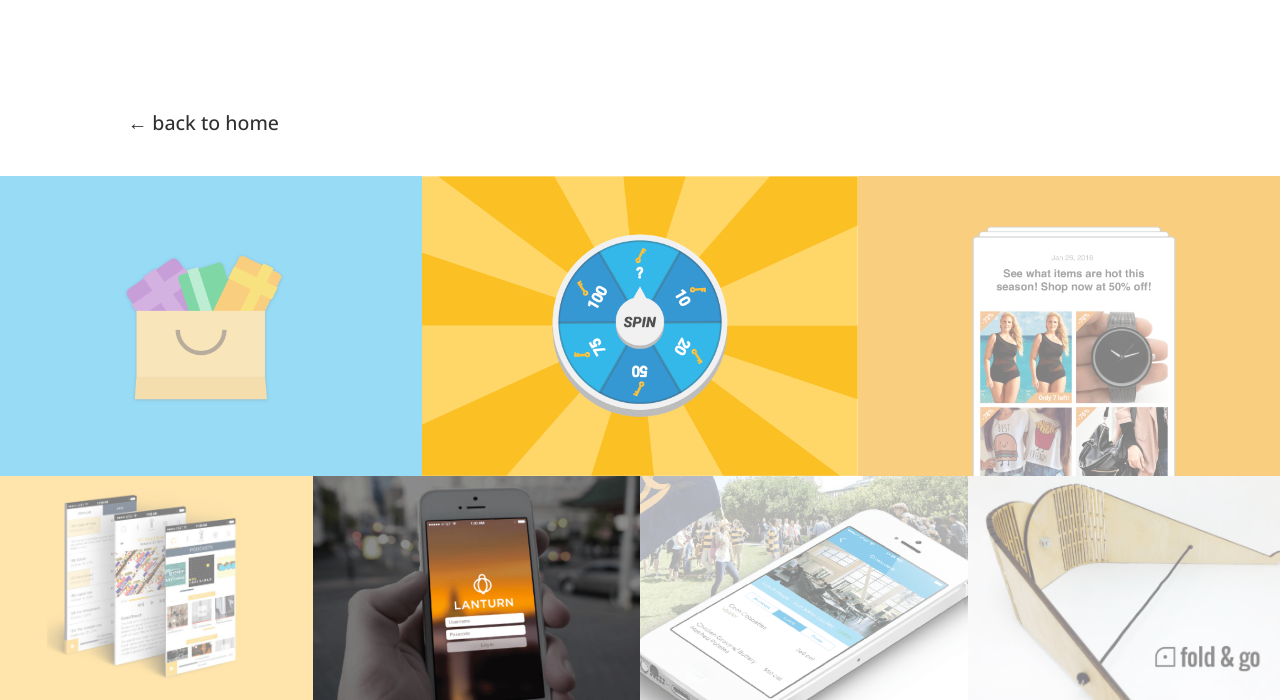
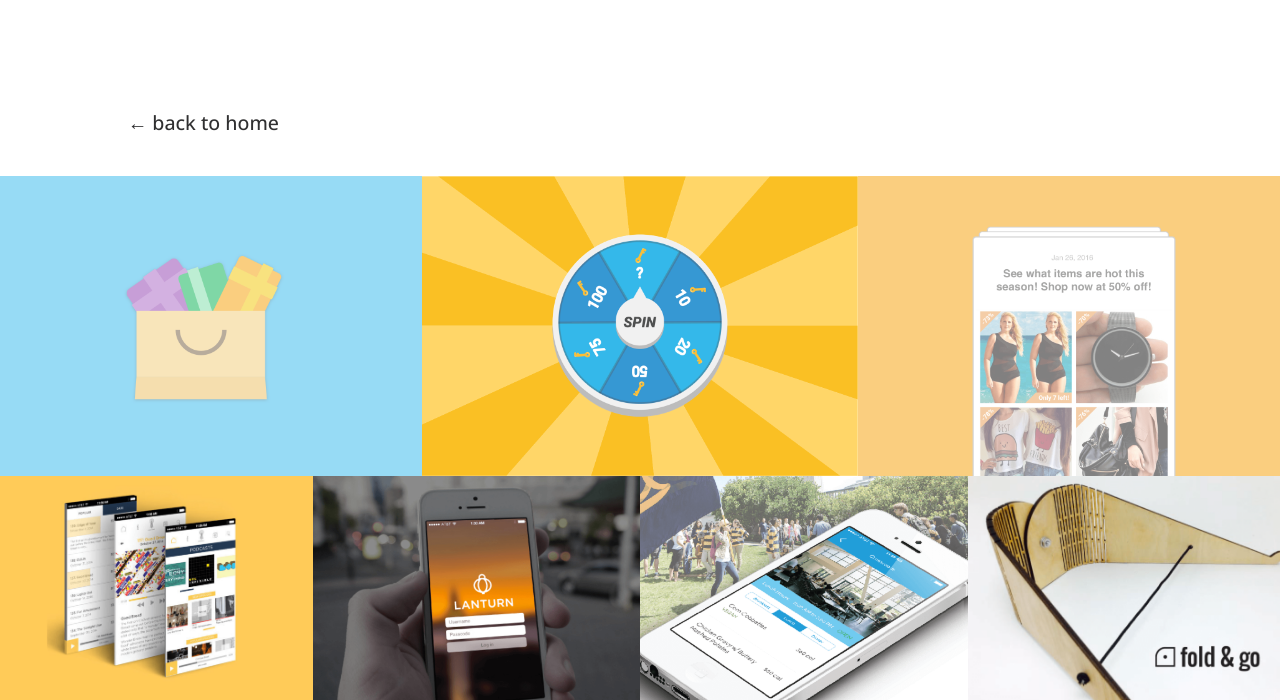
Before and after one commit to thejennjenn/thejennjenn.github.io, a plain HTML site: page project2.html in a window 1280 px wide. Shown: the part 9710-10410 px from the top of the page. Drawn offline with nearby package versions, Linux system fonts and the light colour scheme.

Commit message:
bottom projects deal dash, some images faded, fixed it

```diff
--- a/project2.html
+++ b/project2.html
@@ -635,16 +635,16 @@
 			<div class="col-md-12 preview imgproj ">
 				<div class="row">
 
-					<div class="col-md-3 preview imgproj2">
+					<div class="col-md-3 preview imgproj1">
 						<a href="https://www.behance.net/gallery/22725769/Radiotopia" target="_blank"><img src ="images/radiotopia.png" class="img-responsive center-block"></a>
 					</div>
 					<div class="col-md-3 preview imgproj1 ">
 						<a href="https://www.behance.net/gallery/19789475/Lanturn" target="_blank"><img src ="images/lanturn.png" class="img-responsive center-block"></a>
 					</div>
-					<div class="col-md-3 preview imgproj3">
+					<div class="col-md-3 preview imgproj1">
 						<a href="https://www.behance.net/gallery/19924417/ASUC-Mobile-" target="_blank"><img src ="images/asuc.png" class="img-responsive center-block"></a>
 					</div>
-					<div class="col-md-3 preview imgproj3">
+					<div class="col-md-3 preview imgproj1">
 						<a href="https://www.behance.net/gallery/21081109/Fold-Go-Laptop-Stand" target="_blank"><img src ="images/foldgo.png" class="img-responsive center-block"></a>
 					</div>
 				</div>
```
